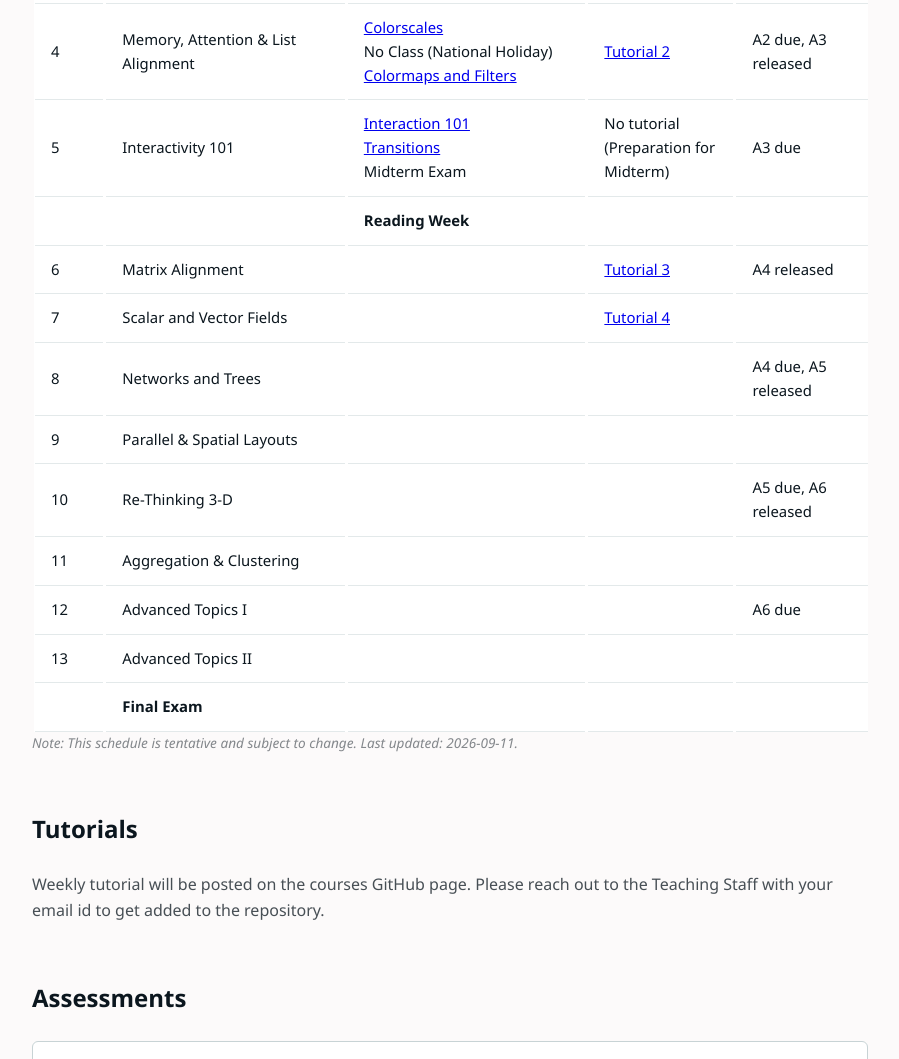
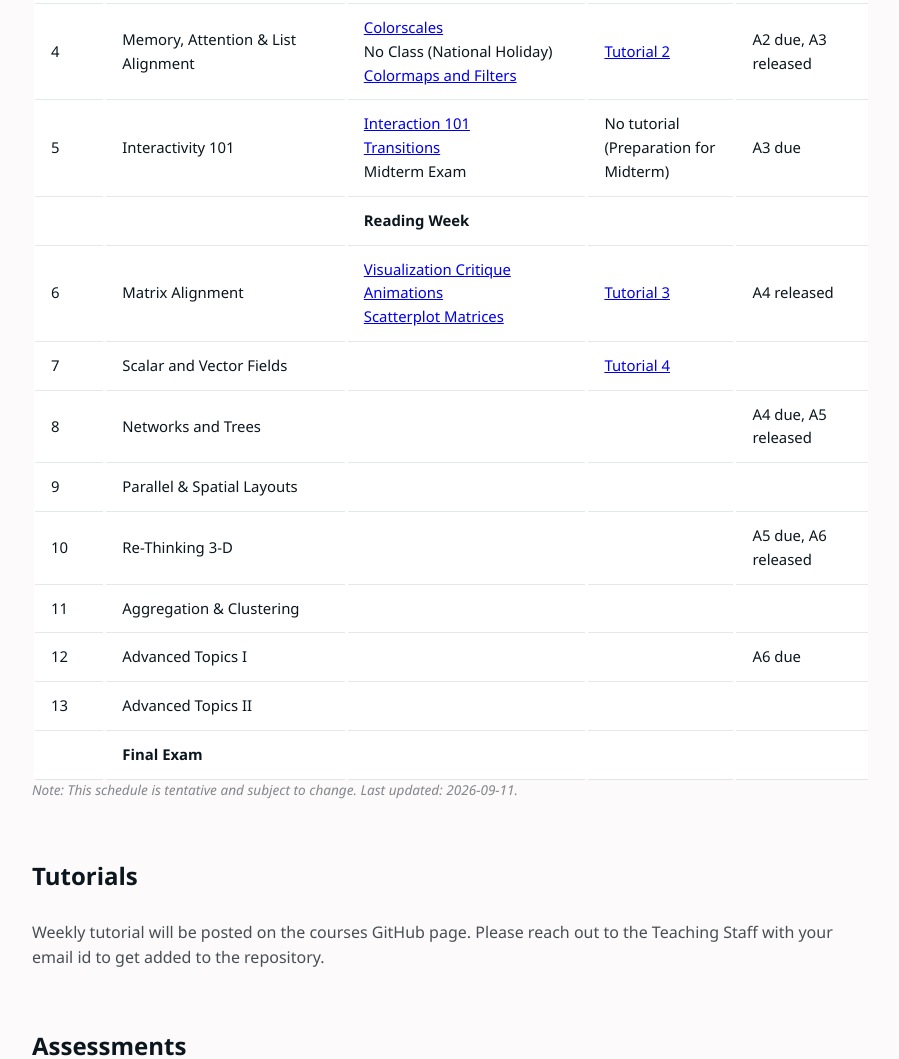
Before and after one commit to mishrs23/COMPSCI-3VA3, a plain HTML site: page index.html in a window 1280 px wide. Shown: the part 1161-2220 px from the top of the page, without its empty margins (190-1089 px from the left). Drawn offline with Linux system fonts and the light colour scheme.

Commit message:
lecture links added

```diff
--- a/index.html
+++ b/index.html
@@ -69,7 +69,7 @@
           <tr><td>4</td><td>Memory, Attention &amp; List Alignment</td><td> <a href="https://github.com/Information-Visualization-3VA3-Fall2026/resources/tree/main/lectures"> Colorscales</a> <br> No Class (National Holiday) <br><a href="https://github.com/Information-Visualization-3VA3-Fall2026/resources/tree/main/lectures">Colormaps and Filters</a></td><td> <a href="https://github.com/Information-Visualization-3VA3-Fall2026/resources/tree/main/tutorials">Tutorial 2</a>  </td><td>A2 due, A3 released</td></tr>
           <tr><td>5</td><td>Interactivity 101</td><td> <a href="https://github.com/Information-Visualization-3VA3-Fall2026/resources/tree/main/lectures"> Interaction 101 </a> <br> <a href="https://github.com/Information-Visualization-3VA3-Fall2026/resources/tree/main/lectures"> Transitions </a> <br> Midterm Exam</td><td> No tutorial (Preparation for Midterm)</td><td>A3 due</td></tr>
           <tr><td></td><td></td><td><strong>Reading Week</strong></td><td></td><td></td></tr>
-          <tr><td>6</td><td>Matrix Alignment </td><td></td><td> <a href="https://github.com/Information-Visualization-3VA3-Fall2026/resources/tree/main/tutorials">Tutorial 3</a> </td><td>A4 released</td></tr>
+          <tr><td>6</td><td>Matrix Alignment </td><td> <a href="https://github.com/Information-Visualization-3VA3-Fall2026/resources/tree/main/lectures"> Visualization Critique <br> <a href="https://github.com/Information-Visualization-3VA3-Fall2026/resources/tree/main/lectures"> Animations <br> <a href="https://github.com/Information-Visualization-3VA3-Fall2026/resources/tree/main/lectures"> Scatterplot Matrices <br> </td><td> <a href="https://github.com/Information-Visualization-3VA3-Fall2026/resources/tree/main/tutorials">Tutorial 3</a> </td><td>A4 released</td></tr>
           <tr><td>7</td><td>Scalar and Vector Fields</td><td></td><td> <a href="https://github.com/Information-Visualization-3VA3-Fall2026/resources/tree/main/tutorials">Tutorial 4</a> </td><td> </td></tr>
           <tr><td>8</td><td>Networks and Trees</td><td></td><td></td><td>A4 due, A5 released</td></tr>
           <tr><td>9</td><td>Parallel &amp; Spatial Layouts</td><td></td><td></td><td> </td></tr>
```
